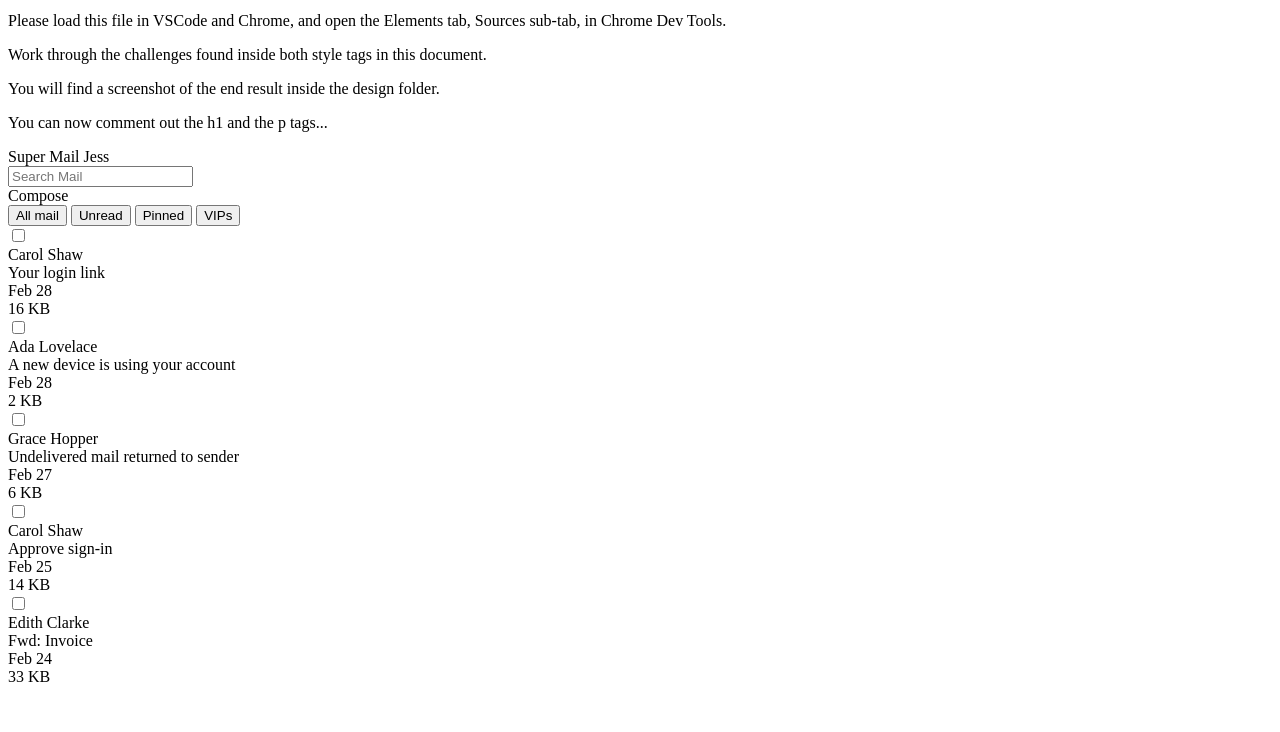
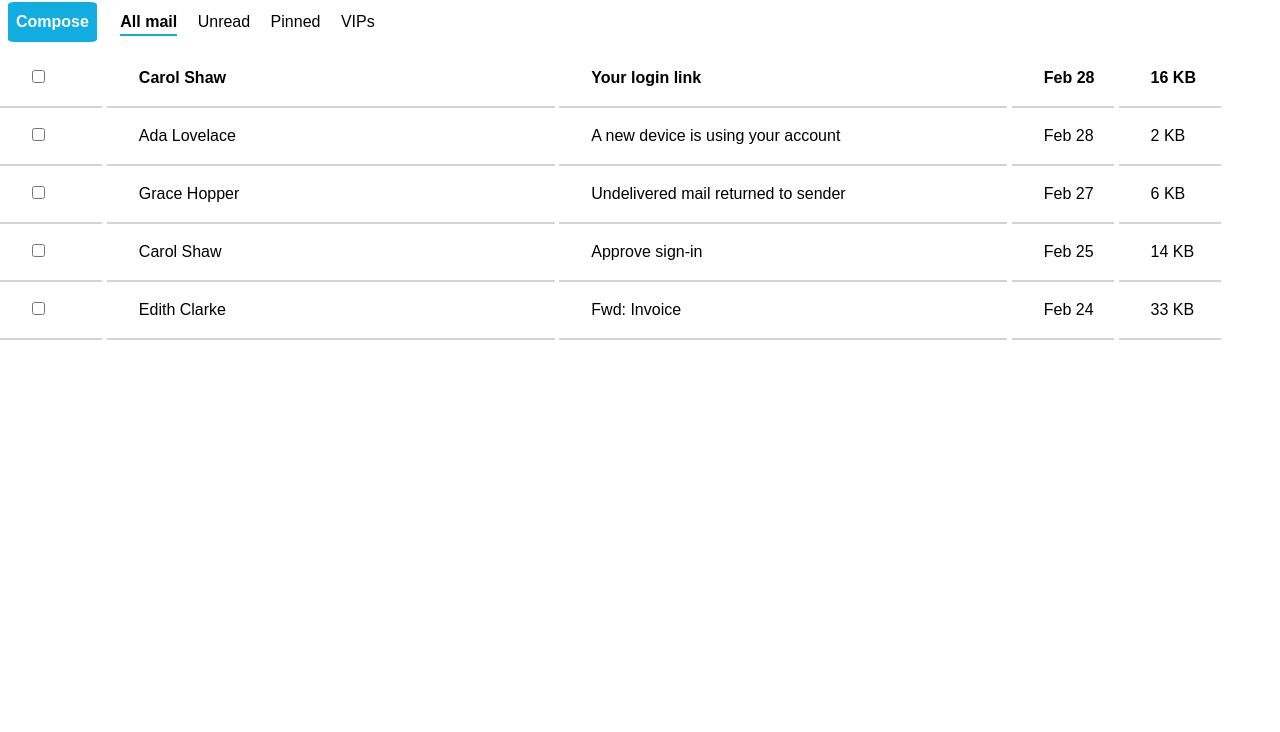
Before and after one commit to bloominstituteoftechnology/module-project-html-and-css-ii-VarunBhutyal, a plain HTML site: page index.html in a window 1280 px wide. Shown: the part 68-800 px from the top of the page. Drawn offline with Linux system fonts and the light colour scheme.

Commit message:
Module 4

```diff
--- a/index.html
+++ b/index.html
@@ -5,29 +5,98 @@
   <meta charset="UTF-8">
   <style>
     /* 👉 Task 1- Apply the reset found on this page: https://www.joshwcomeau.com/css/custom-css-reset/ */
-
+    *, *::before, *::after {
+        box-sizing: border-box;
+      }
+      /*
+        2. Remove default margin
+      */
+      * {
+        margin: 0;
+      }
+      /*
+        Typographic tweaks!
+        3. Add accessible line-height
+        4. Improve text rendering
+      */
+      body {
+        line-height: 1.5;
+        -webkit-font-smoothing: antialiased;
+      }
+      /*
+        5. Improve media defaults
+      */
+      img, picture, video, canvas, svg {
+        display: block;
+        max-width: 100%;
+      }
+      /*
+        6. Remove built-in form typography styles
+      */
+      input, button, textarea, select {
+        font: inherit;
+      }
+      /*
+        7. Avoid text overflows
+      */
+      p, h1, h2, h3, h4, h5, h6 {
+        overflow-wrap: break-word;
+      }
+      /*
+        8. Create a root stacking context
+      */
+      #root, #__next {
+        isolation: isolate;
+      }
   </style>
   <style>
     /* 👉 Task 2- Target the body element.
     Apply a font family of Arial to the body element.
     The font property is inherited by descendant (nested) elements. */
+    body {
+      font-family: Arial, Helvetica, sans-serif;
+    }
 
     /* 👉 Task 3- Target the element with id headerTop.
     Apply white color to the text, some padding using px or rem units, and a dark background color. */
+    #headerTop {
+      color: white;
+      background-color: rgb(17, 172, 224);
+      padding: 1rem;
+    }
 
     /* 👉 Task 4- Target the divs that are directly nested underneath the id headerTop.
     Make them display as inline block, instead of block.
     This will make them render on the same line. */
+    #headerTop>div,
+    #headerBottom>div {
+      display: inline-block;
+    }
 
     /* 👉 Task 5- Target the spans that are nested inside the id headerTop.
     Make them have some margin on the right.
     This will prevent the spans from crashing against one another. */
+    span:nth-of-type(1) {
+      margin-right: 1rem;
+      /* font-weight: bold; */
+    }
+    span:nth-of-type(2) {
+      margin-right: 1rem;
+    }
 
     /* 👉 Task 6- Target the first span nested inside the element with id headerTop.
     Make it have a font weight of bold, and transform the text to uppercase. */
+    span:nth-of-type(1) {
+      font-weight: bold;
+      text-transform: uppercase;
+    }
 
     /* 👉 Task 7- Target the id headerBottom.
     Give it a bottom border of 1 pixel, solid gray, and a little bit of padding using px or rem units. */
+    #headerBottom {
+      border-bottom: 1px;
+      padding: .5rem;
+    }
 
     /* 👉 Task 8- Target the divs that are nested directly inside the element with id headerBottom.
     Make them display as inline block, instead of block.
@@ -36,29 +105,74 @@
 
     /* 👉 Task 9- Target the "Compose" button, although note it's a div instead an actual button.
     Give it color, bold text, background, padding, border radius, margin right, and a cursor of pointer. */
+    #headerBottom>div:nth-last-of-type(2) {
+      color: white;
+      font-weight: bold;
+      background-color:rgb(17, 172, 224);
+      padding: .5rem;
+      border-radius: 7%;
+      margin-right: 1.5%;
+      cursor: pointer;
+    }
 
     /* 👉 Task 10- Research how to remove all the default styling of button elements.
     Target the button elements inside the element with id headerBottom.
     Remove all their styling, give them a bit of margin to the right, and a cursor of pointer. */
+    button {
+      background: none;
+      color: inherit;
+      border: none;
+      padding: 0;
+      font: inherit;
+      cursor: pointer;
+      outline: inherit;
+      cursor: pointer;
+      margin-right: 1rem;
+    }
 
     /* 👉 Task 11- Target the button element inside the id headerBottom that has a class of active
     Make the font weight be bolder, and add a bottom border of 2 pixels solid color (you choose the color).
     Add the class name to the "All mail" button. */
+    .active {
+      font-weight: bold;
+      border-bottom: 2px solid rgb(17, 172, 224);
+    }
 
     /* 👉 Task 12- Target all divs directly nested inside elements with a class of email,
     and make them display as inline-block elements.
     This will make each email render all its details in the same line*/
+    .email>div {
+      display: inline-block;
+    }
 
     /* 👉 Task 13- Target the elements with a class of email.
     Give them some padding, bigger padding to the left, and a bottom border of very light grey. */
+    .email>div {
+      padding: 1rem;
+      padding-left: 2rem;
+      border-bottom: 2px solid lightgray ;
+    }
 
     /* 👉 Task 14- Target each div inside the element with a class of email.
     Make the email author and the email subject take 35% of the width of the parent element.
     Make the check, the date and the size take up 8% of the width of the parent element.
     This will arrange the details in visible columns. */
+    .email-name,
+    .email-subject {
+      width: 35%;
+    }
+
+    .email-check,
+    .email-size,
+    .email-date {
+      width: 8%;
+    }
 
     /* 👉 Task 15- Target the second email and have its font weight be bold.
     This will make it look "unread". */
+    #emails>div:nth-of-type(1) {
+      font-weight: bold;
+    }
 
     /* Well done! Check the design file to make sure you are close enough. */
 
@@ -68,11 +182,11 @@
 
 <body>
   <div id="instructions">
-    <h1>HTML & CSS II</h1>
+    <!-- <h1>HTML & CSS II</h1>
     <p>Please load this file in VSCode and Chrome, and open the Elements tab, Sources sub-tab, in Chrome Dev Tools.</p>
     <p>Work through the challenges found inside both style tags in this document.</p>
     <p>You will find a screenshot of the end result inside the design folder.</p>
-    <p>You can now comment out the h1 and the p tags...</p>
+    <p>You can now comment out the h1 and the p tags...</p> -->
   </div>
   <div>
     <header>
@@ -88,7 +202,7 @@
       <div id="headerBottom">
         <div>Compose</div>
         <div>
-          <button>All mail</button>
+          <button class="active">All mail</button>
           <button>Unread</button>
           <button>Pinned</button>
           <button>VIPs</button>
```
Also changed, not shown: 1 other file.
